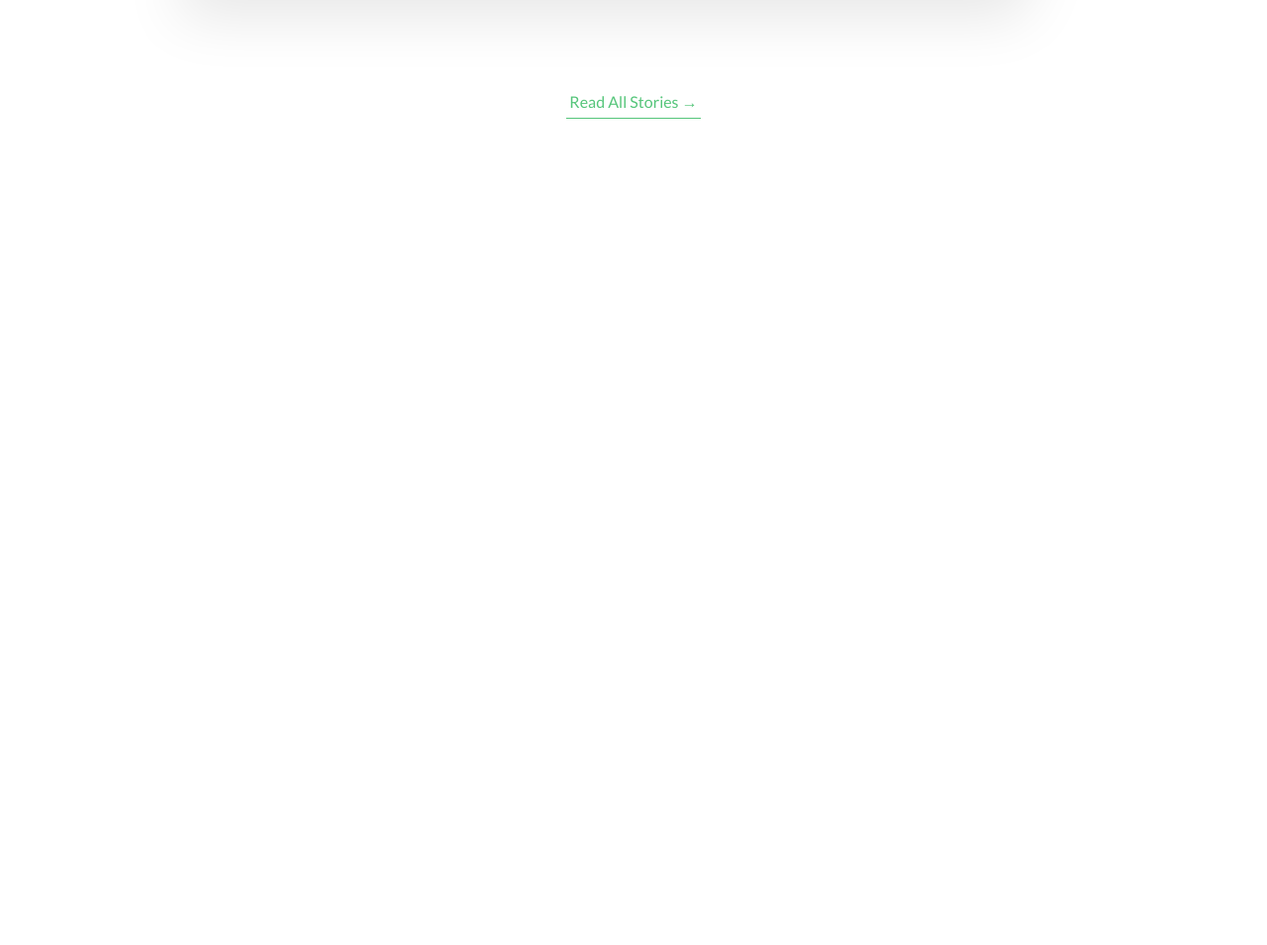
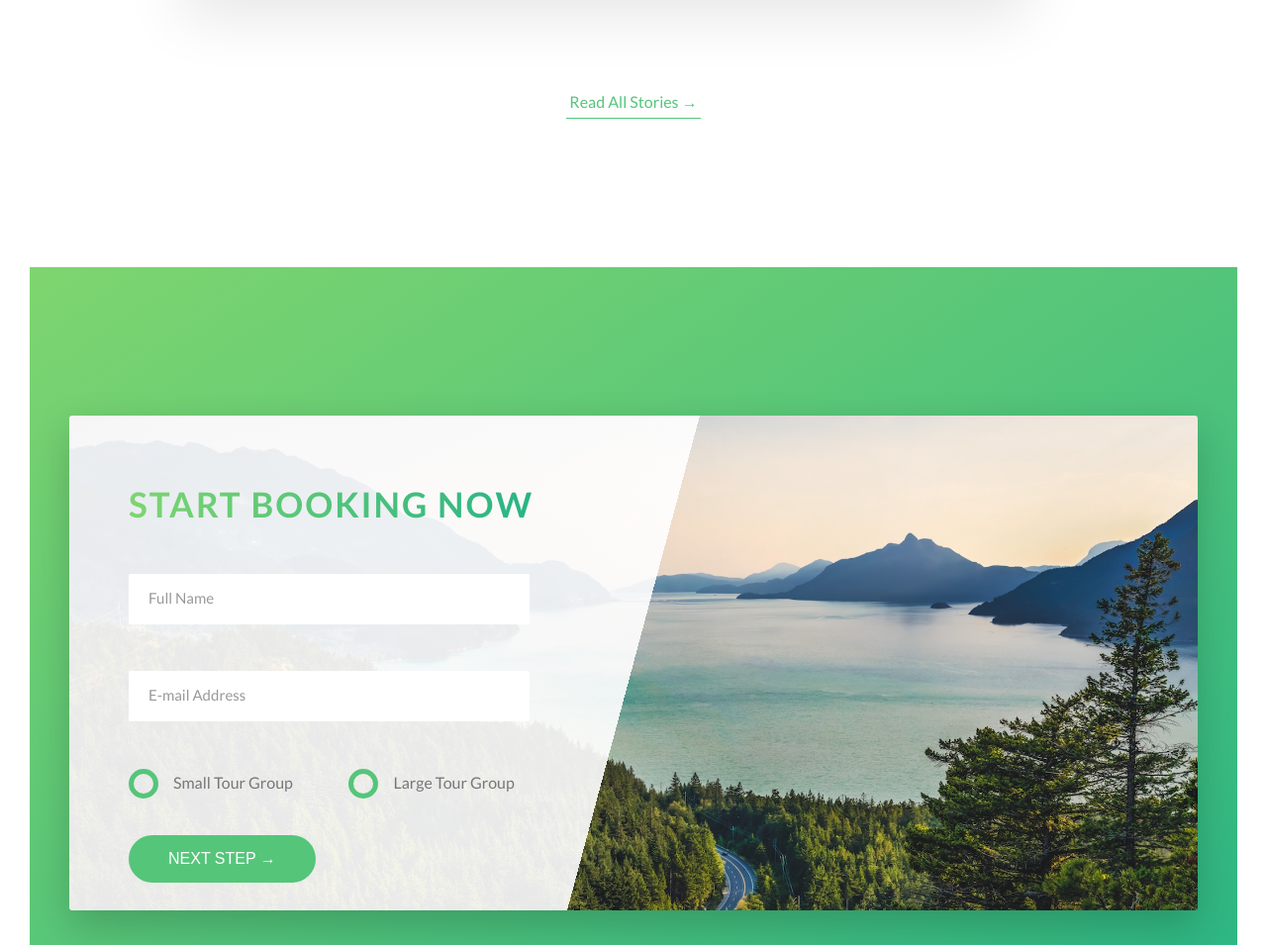
Before and after one commit to dangi-vikas/natours, a website: page index.html in a window 1280 px wide. Shown: the part 4409-5364 px from the top of the page at 99% size. Before the commit the page ends 4709 px from the top, so only its background shows below. Drawn offline with Linux system fonts and the light colour scheme.

Commit message:
added booking section

```diff
--- a/index.html
+++ b/index.html
@@ -258,7 +258,7 @@
                         <div class="story__text">
                             <h3 class="heading-tertiary u-margin-bottom-small">WOW! My Life is Completely Different Now</h3>
                             <p>
-                                Amet consectetur adipisicing elit. Exercitationem a ut molestiae fugit repellendus quis earum provident saepe et. Excepturi a distinctio quos. Corrupti aperiam iure, culpa eligendi vitae accusantium? Exercitationem a ut molestiae fugit repellendus quis earum provident saepe et. Excepturi a distinctio quos.
+                                Amet consectetur adipisicing elit. Exercitationem a ut molestiae fugit repellendus quis earum provident saepe et. Excepturi a distinctio quos. Corrupti aperiam iure, culpa eligendi vitae accusantium? Exercitationem a ut molestiae fugit repellendus quis earum provident saepe et. Excepturi a distinctio.
                             </p>
                         </div>
                     </div>
@@ -266,6 +266,56 @@
 
                 <div class="u-center-text u-margin-top-huge">
                     <a href="#" class="btn-text">Read All Stories &rarr;</a>
+                </div>
+
+            </section>
+
+            <section class="section-book">
+
+                <div class="row">
+                    <div class="book">
+                        <div class="book__form">
+                            <form action="#" class="form">
+                                <div class="u-margin-bottom-medium">
+                                    <h2 class="heading-secondary">
+                                        Start Booking Now
+                                    </h2>
+                                </div>
+
+                                <div class="form__group">
+                                    <input type="text" class="form__input" placeholder="Full Name" id="name" required>
+                                    <label for="name" class="form__label">Full name</label>
+                                </div>
+
+                                <div class="form__group">
+                                    <input type="email" class="form__input" placeholder="E-mail Address" id="email" required>
+                                    <label for="email" class="form__label">E-mail Address</label>
+                                </div>
+
+                                <div class="form__group u-margin-bottom-medium" >
+                                    <div class="form__radio-group">
+                                        <input type="radio" class="form__radio-input" id="small" name="size">
+                                        <label for="small" class="form__radio-label">
+                                            <span class="form__radio-button"></span>
+                                            Small Tour Group
+                                        </label>
+                                    </div>
+
+                                    <div class="form__radio-group">
+                                        <input type="radio" class="form__radio-input" id="large" name="size">
+                                        <label for="large" class="form__radio-label">
+                                            <span class="form__radio-button"></span>
+                                            Large Tour Group
+                                        </label>
+                                    </div>
+                                </div>
+
+                                <div class="form__group">
+                                    <button class=" btn btn--green">Next Step &rarr;</button>
+                                </div>
+                            </form>
+                        </div>
+                    </div>
                 </div>
 
             </section>
--- a/sass/abstracts/_variables.scss
+++ b/sass/abstracts/_variables.scss
@@ -12,6 +12,8 @@ $color-tertiary-dark: #5643fa;
 $color-grey-light-1: #f7f7f7;
 $color-grey-light-2: #eee;
 $color-grey-dark: #777;
+$color-grey-dark-2: #999;
+
 $color-white: #fff;
 $color-black: #000;
 
--- a/sass/base/_utilities.scss
+++ b/sass/base/_utilities.scss
@@ -1,8 +1,8 @@
-.u-center-text{ text-align: center; }
+.u-center-text{ text-align: center !important; }
 
-.u-margin-bottom-small { margin-bottom: 1.5rem; }
-.u-margin-bottom-medium { margin-bottom: 4rem; }
-.u-margin-bottom-big { margin-bottom: 8rem; }
+.u-margin-bottom-small { margin-bottom: 1.5rem !important; }
+.u-margin-bottom-medium { margin-bottom: 4rem !important; }
+.u-margin-bottom-big { margin-bottom: 8rem !important; }
 
-.u-margin-top-big { margin-top: 8rem; }
-.u-margin-top-huge { margin-top: 10rem; }
+.u-margin-top-big { margin-top: 8rem !important; }
+.u-margin-top-huge { margin-top: 10rem !important; }
--- a/sass/components/_button.scss
+++ b/sass/components/_button.scss
@@ -1,4 +1,5 @@
 .btn {
+    &,
     &:link,
     &:visited {
         text-transform: uppercase;
@@ -11,6 +12,9 @@
         transition: all .2s;
 
         position: relative;
+
+        border: none;
+        cursor: pointer;
     }
 
     &:hover {
@@ -23,7 +27,9 @@
         }
     }
 
-    &:active {
+    &:active,
+    &:focus {
+        outline: none;
         transform: translateY(-.1rem);
         box-shadow: 0 .5rem 1rem rgba($color-black, .2);
     }
--- /dev/null
+++ b/sass/components/_form.scss
@@ -0,0 +1,95 @@
+.form {
+    &__group:not(:last-child) {
+        margin-bottom: 2rem;
+    }
+
+    &__input {
+        font-family: inherit;
+        font-size: 1.5rem;
+        color: inherit;
+        padding: 1.5rem 2rem;
+        border-radius: 2px;
+        border-color: rgba($color-white, .5);
+        border: none;
+        border-bottom: 3px solid transparent;
+        width: 90%;
+        display: block;
+        transition: all .3s;
+
+        &:focus {
+            outline: none;
+            box-shadow: 0 1rem 2rem rgba($color-black, .1);
+            border-bottom: 3px solid $color-primary;
+        }
+
+        &:focus:invalid {
+            border-bottom: 3px solid $color-secondary-dark;
+        }
+
+        &::-webkit-input-placeholder {
+            color: $color-grey-dark-2;
+        }
+
+    }
+
+    &__label {
+        font-size: 1.2rem;
+        font-weight: 700;
+        margin-top: .7rem;
+        margin-left: 2rem;
+        display: block;
+        transition: all .3s;
+    }
+
+    &__input:placeholder-shown + &__label {
+        visibility: hidden;
+        opacity: 0;
+        transform: translateY(-4rem);
+    }
+
+    &__radio-group {
+        width: 49%;
+        display: inline-block;
+    }
+
+    &__radio-input {
+        display: none;
+    }
+
+    &__radio-label {
+        font-size: $default-font-size;
+        cursor: pointer;
+        position: relative;
+        padding-left: 4.5rem;
+    }
+
+    &__radio-button {
+        height: 3rem;
+        width: 3rem;
+        border: 5px solid $color-primary;
+        border-radius: 50%;
+        display: inline-block;
+        position: absolute;
+        top: -.4rem;
+        left: 0rem;
+
+        &::after {
+            content: "";
+            display: block;
+            height: 1.3rem;
+            width: 1.3rem;
+            border-radius: 50%;
+            position: absolute;
+            top: 50%;
+            left: 50%;
+            transform: translate(-50%, -50%);
+            background-color: $color-primary;
+            opacity: 0;
+            transition: opacity .2s;
+        }
+    }
+
+    &__radio-input:checked ~ &__radio-label &__radio-button::after {
+        opacity: 1;
+    }
+}
--- a/sass/main.scss
+++ b/sass/main.scss
@@ -12,6 +12,7 @@
 @import "components/button";
 @import "components/composition";
 @import "components/feature-box";
+@import "components/form";
 @import "components/story";
 
 @import "layout/grid";
--- a/sass/pages/_home.scss
+++ b/sass/pages/_home.scss
@@ -31,3 +31,26 @@
     position: relative;
     padding: 15rem 0;
 }
+
+.section-book {
+    padding: 15rem 0;
+    background-image: linear-gradient(to right bottom, $color-primary-light, $color-primary-dark);
+}
+
+.book {
+    background-image:linear-gradient(105deg,
+                                    rgba($color-white, .9) 0%,
+                                     rgba($color-white, .9) 50%,
+                                     transparent 50%),
+                     url(../img/nat-10.jpg);
+    background-size: 100%;
+    border-radius: 3px;
+    box-shadow: 0 1.5rem 4rem rgba($color-black, .2);
+
+    height: 50rem;
+
+    &__form {
+        padding: 6rem;
+        width: 50%;
+    }
+}
```
Also changed, not shown: css/style.css.
